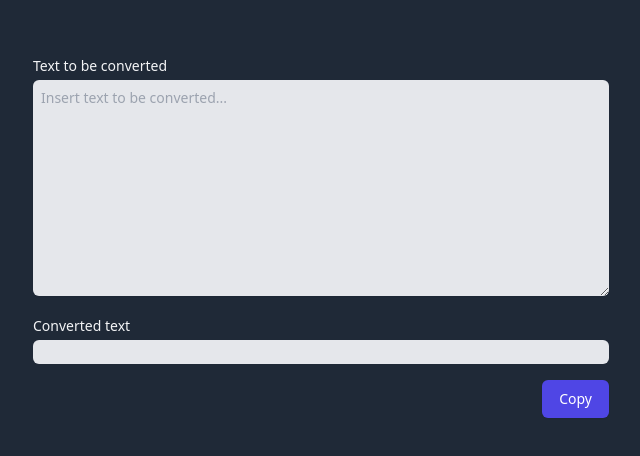
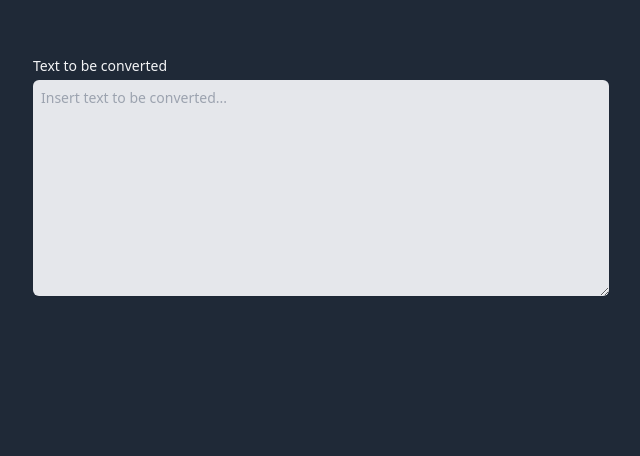
Before and after one commit to tomsq/text-convertor, a Vue app: page / in a window 1280 px wide. Shown: the part 200-656 px from the top of the page, without its empty margins (319-959 px from the left). Built offline with nearby package versions, Linux system fonts and the light colour scheme.

Commit message:
show converted text only when present

```diff
--- a/src/App.vue
+++ b/src/App.vue
@@ -43,6 +43,7 @@ const { copy, copied, isSupported } = useClipboard({ source: convertedText });
         ></textarea>
       </div>
 
+      <div v-if="convertedText">
         <label
           for="comment"
           class="block mt-5 mb-1 text-sm font-medium text-gray-100"
@@ -51,8 +52,9 @@ const { copy, copied, isSupported } = useClipboard({ source: convertedText });
         <div class="bg-gray-200 p-3 rounded-md">
           <pre class="break-words">{{ convertedText }}</pre>
         </div>
+      </div>
 
-      <div v-if="isSupported" class="flex justify-end">
+      <div v-if="isSupported && convertedText" class="flex justify-end">
         <button
           @click="copy()"
           type="button"
```
Lines whose indentation alone changed are shown as unchanged.
